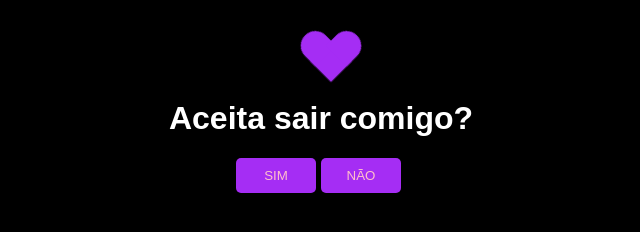
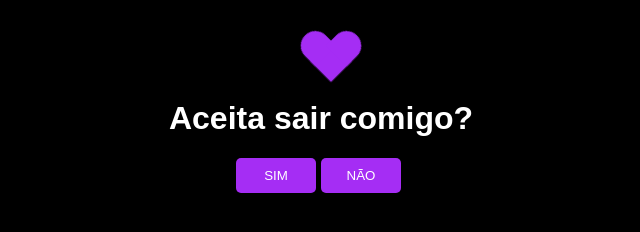
Before and after one commit to uaijudia/I-teste, a plain HTML site: page index.html in a window 1280 px wide. Shown: the full height of the page, 329-969 px from the left. Drawn offline with Linux system fonts and the light colour scheme.

Commit message:
Update styles.css

```diff
--- a/styles.css
+++ b/styles.css
@@ -20,7 +20,7 @@ section {
   background: #a52df4;
   border: none;
   border-radius: 5px;
-  color: pink;
+  color: white;
   padding: 10px;
   width: 80px;
 }
```
